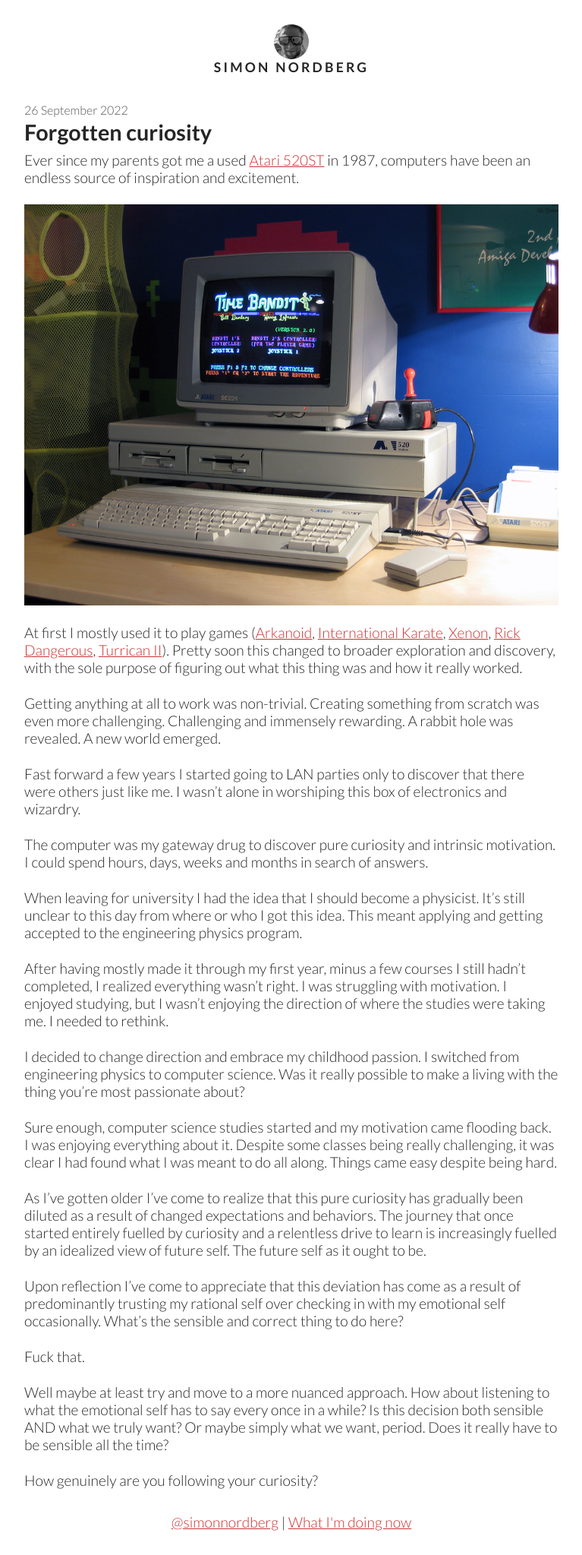
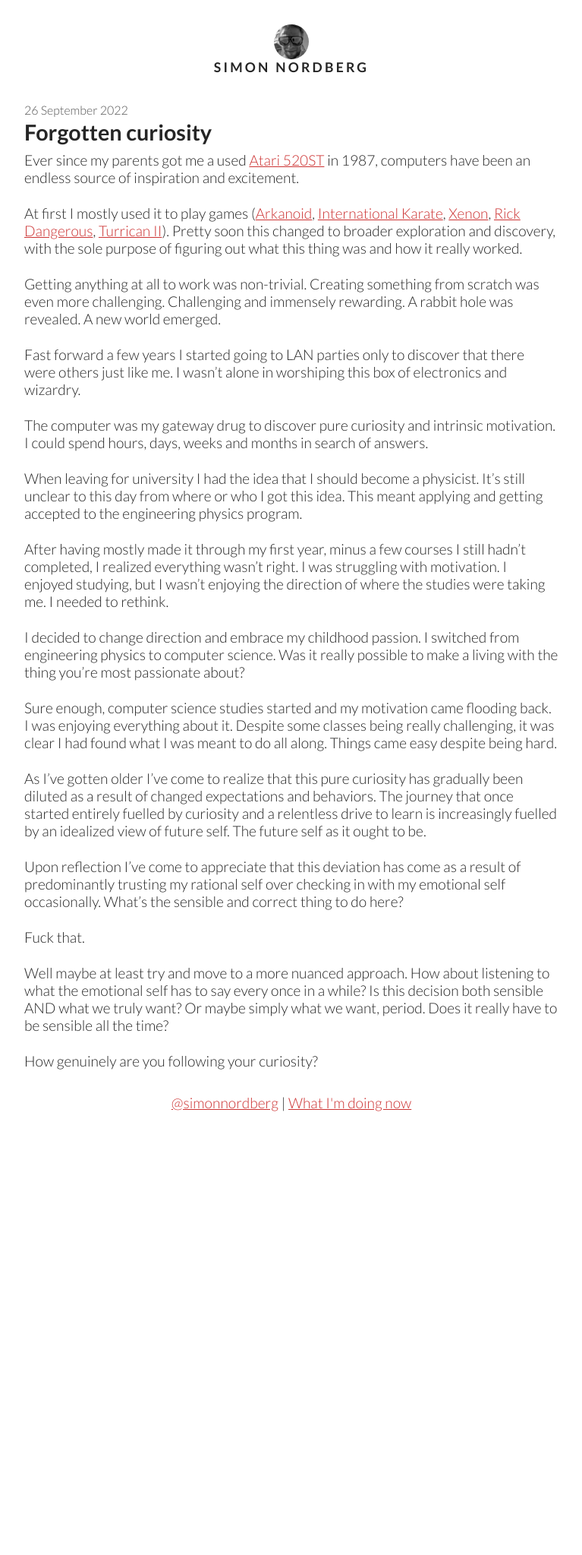
Before and after one commit to simonnordberg/simonnordberg.github.io, a Jekyll site: the page built from _posts/2022-09-26-forgotten-curiosity.md, in a window 1280 px wide. Shown: the whole page at 76% size, without its empty margins (256-1023 px from the left). Built offline with Jekyll 4.4.1, drawn with Linux system fonts in a browser that asks for light colours; our own code applies the rules of GitHub Pages for plain Markdown files; after the commit the page ends 1495 px from its top, so only the background shows below that.

Commit message:
Remove Atari image

```diff
--- a/_posts/2022-09-26-forgotten-curiosity.md
+++ b/_posts/2022-09-26-forgotten-curiosity.md
@@ -3,8 +3,6 @@ title: Forgotten curiosity
 permalink: /forgotten-curiosity/
 ---
 Ever since my parents got me a used [Atari 520ST](https://en.wikipedia.org/wiki/Atari_ST) in 1987, computers have been an endless source of inspiration and excitement.
-
-![Atari 520ST](/assets/atari.jpg)
 
 At first I mostly used it to play games ([Arkanoid](https://en.wikipedia.org/wiki/Arkanoid), [International Karate](https://en.wikipedia.org/wiki/International_Karate), [Xenon](https://en.wikipedia.org/wiki/Xenon_(video_game)), [Rick Dangerous](https://en.wikipedia.org/wiki/Rick_Dangerous), [Turrican II](https://en.wikipedia.org/wiki/Turrican_II:_The_Final_Fight)). Pretty soon this changed to broader exploration and discovery, with the sole purpose of figuring out what this thing was and how it really worked.
 
```
Also changed, not shown: assets/atari.jpg (deleted).
